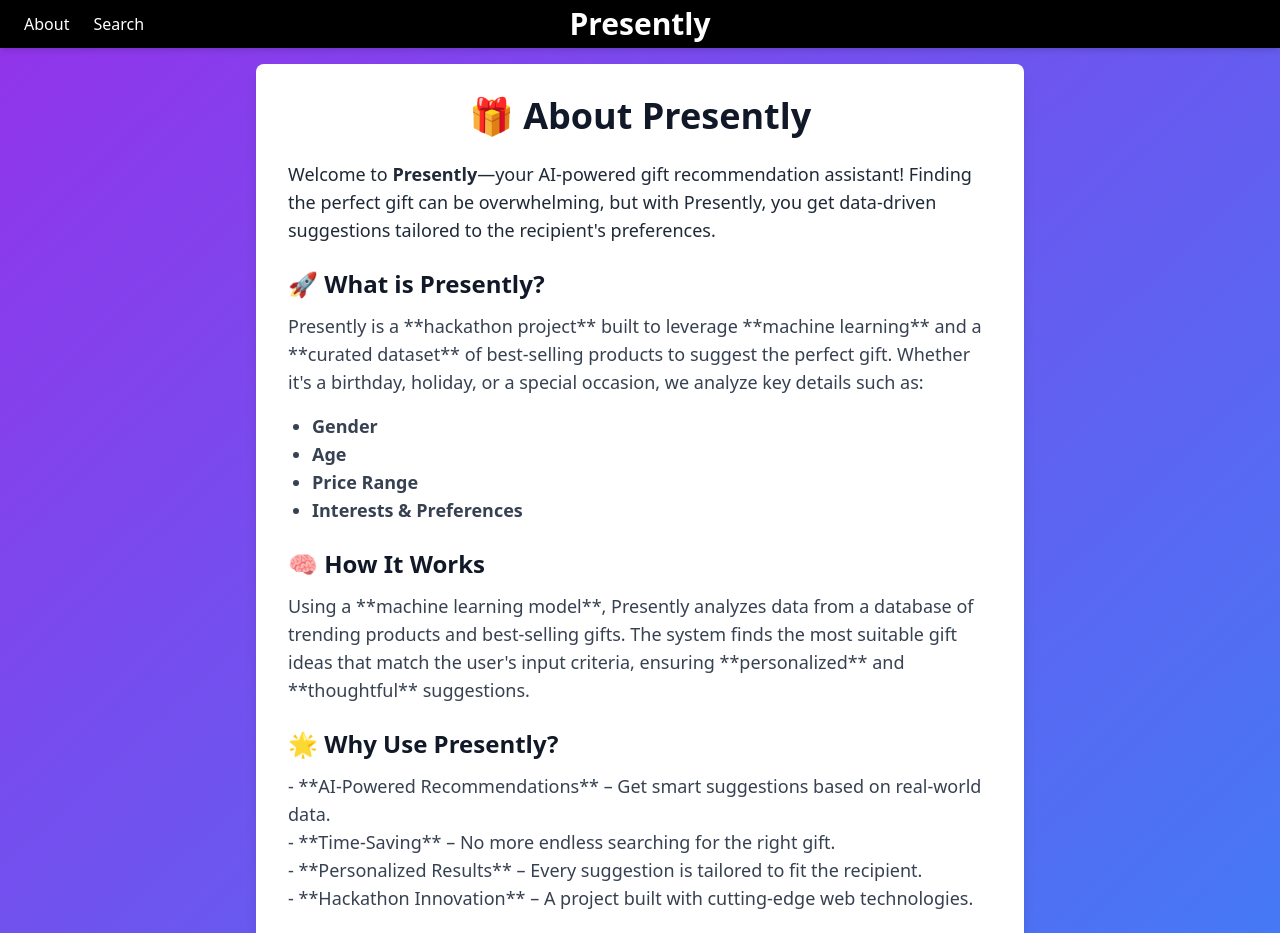
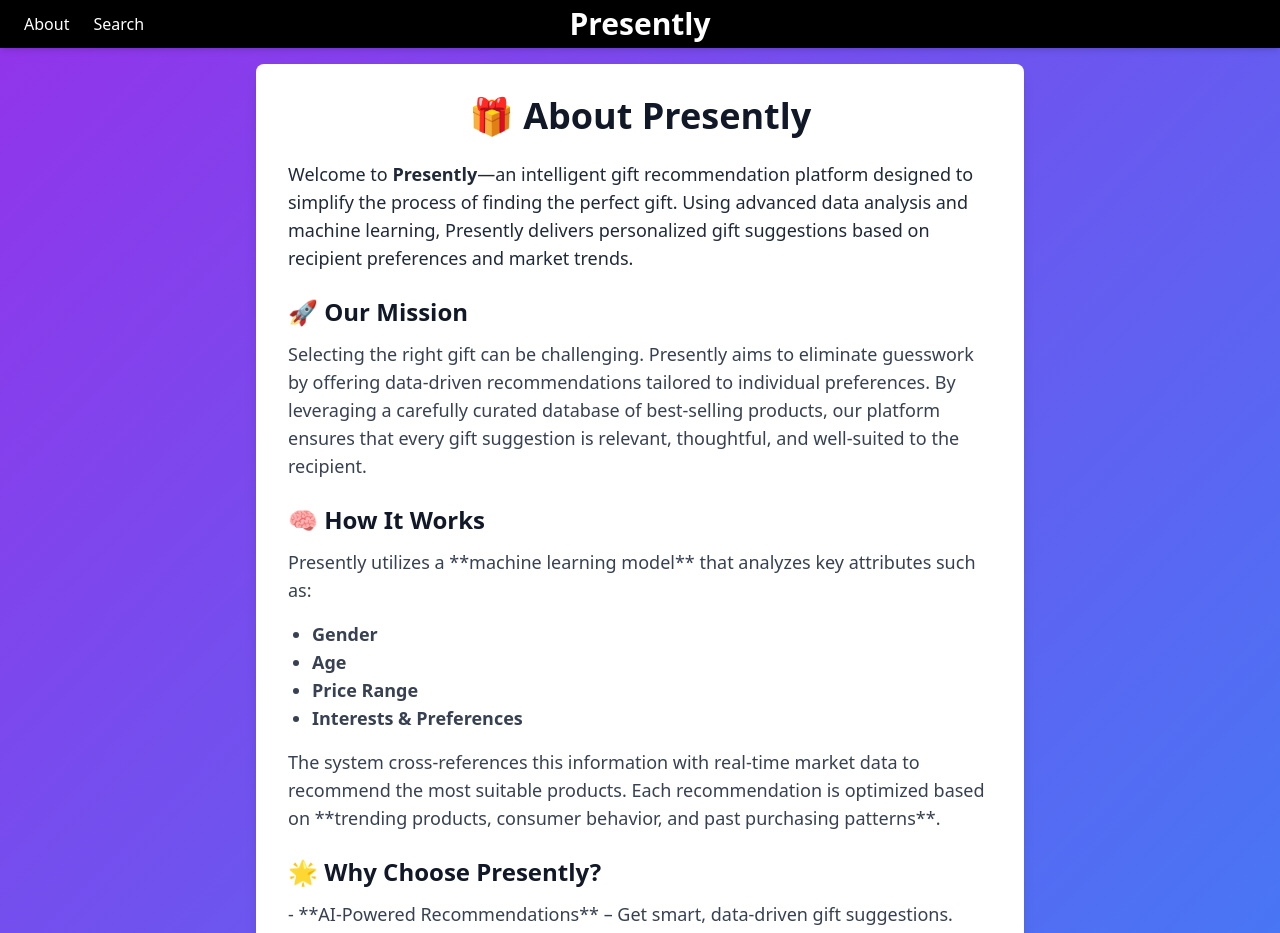
Before and after one commit to njyeung/presently, a Next.js app in the folder frontend/presently/: page /about in a window 1280 px wide. Shown: the top 933 px of the page. Built offline with nearby package versions, Linux system fonts and the light colour scheme.

Commit message:
update_about

```diff
--- a/frontend/presently/src/app/about/page.tsx
+++ b/frontend/presently/src/app/about/page.tsx
@@ -10,14 +10,19 @@ export default function About() {
                     <h1 className="text-4xl font-extrabold text-center mb-6">🎁 About Presently</h1>
 
                     <p className="text-lg mb-4 text-gray-800">
-                        Welcome to <span className="font-semibold">Presently</span>—your AI-powered gift recommendation assistant! Finding the perfect gift can be overwhelming,
-                        but with Presently, you get data-driven suggestions tailored to the recipient's preferences.
+                        Welcome to <span className="font-semibold">Presently</span>—an intelligent gift recommendation platform designed to simplify the process of finding the perfect gift.
+                        Using advanced data analysis and machine learning, Presently delivers personalized gift suggestions based on recipient preferences and market trends.
                     </p>
 
-                    <h2 className="text-2xl font-bold mt-6 mb-3 text-gray-900">🚀 What is Presently?</h2>
+                    <h2 className="text-2xl font-bold mt-6 mb-3 text-gray-900">🚀 Our Mission</h2>
                     <p className="text-lg mb-4 text-gray-700">
-                        Presently is a **hackathon project** built to leverage **machine learning** and a **curated dataset** of best-selling products
-                        to suggest the perfect gift. Whether it's a birthday, holiday, or a special occasion, we analyze key details such as:
+                        Selecting the right gift can be challenging. Presently aims to eliminate guesswork by offering data-driven recommendations tailored to individual preferences.
+                        By leveraging a carefully curated database of best-selling products, our platform ensures that every gift suggestion is relevant, thoughtful, and well-suited to the recipient.
+                    </p>
+
+                    <h2 className="text-2xl font-bold mt-6 mb-3 text-gray-900">🧠 How It Works</h2>
+                    <p className="text-lg mb-4 text-gray-700">
+                        Presently utilizes a **machine learning model** that analyzes key attributes such as:
                     </p>
                     <ul className="list-disc pl-6 text-lg text-gray-700 mb-4">
                         <li><span className="font-semibold">Gender</span></li>
@@ -25,25 +30,23 @@ export default function About() {
                         <li><span className="font-semibold">Price Range</span></li>
                         <li><span className="font-semibold">Interests & Preferences</span></li>
                     </ul>
-
-                    <h2 className="text-2xl font-bold mt-6 mb-3 text-gray-900">🧠 How It Works</h2>
                     <p className="text-lg mb-4 text-gray-700">
-                        Using a **machine learning model**, Presently analyzes data from a database of trending products and best-selling gifts.
-                        The system finds the most suitable gift ideas that match the user's input criteria, ensuring **personalized** and **thoughtful** suggestions.
+                        The system cross-references this information with real-time market data to recommend the most suitable products.
+                        Each recommendation is optimized based on **trending products, consumer behavior, and past purchasing patterns**.
                     </p>
 
-                    <h2 className="text-2xl font-bold mt-6 mb-3 text-gray-900">🌟 Why Use Presently?</h2>
+                    <h2 className="text-2xl font-bold mt-6 mb-3 text-gray-900">🌟 Why Choose Presently?</h2>
                     <p className="text-lg mb-4 text-gray-700">
-                        - **AI-Powered Recommendations** – Get smart suggestions based on real-world data. <br />
-                        - **Time-Saving** – No more endless searching for the right gift. <br />
-                        - **Personalized Results** – Every suggestion is tailored to fit the recipient. <br />
-                        - **Hackathon Innovation** – A project built with cutting-edge web technologies.
+                        - **AI-Powered Recommendations** – Get smart, data-driven gift suggestions. <br />
+                        - **Efficiency** – Save time by letting our system find the best options. <br />
+                        - **Personalization** – Every suggestion is tailored to fit the recipient's profile. <br />
+                        - **Market-Driven Insights** – Recommendations are based on real-time trends and best-selling products. <br />
                     </p>
 
                     <h2 className="text-2xl font-bold mt-6 mb-3 text-gray-900">💡 Get Started</h2>
                     <p className="text-lg mb-4 text-gray-700">
                         Click on the **Search** button in the navigation bar to begin your gift-finding journey.
-                        Simply enter the recipient's details, and Presently will generate a list of curated gift ideas that match their profile.
+                        Simply enter the recipient's details, and Presently will generate a list of curated gift ideas that align with their preferences.
                     </p>
 
                     <div className="flex justify-center mt-8">
```
